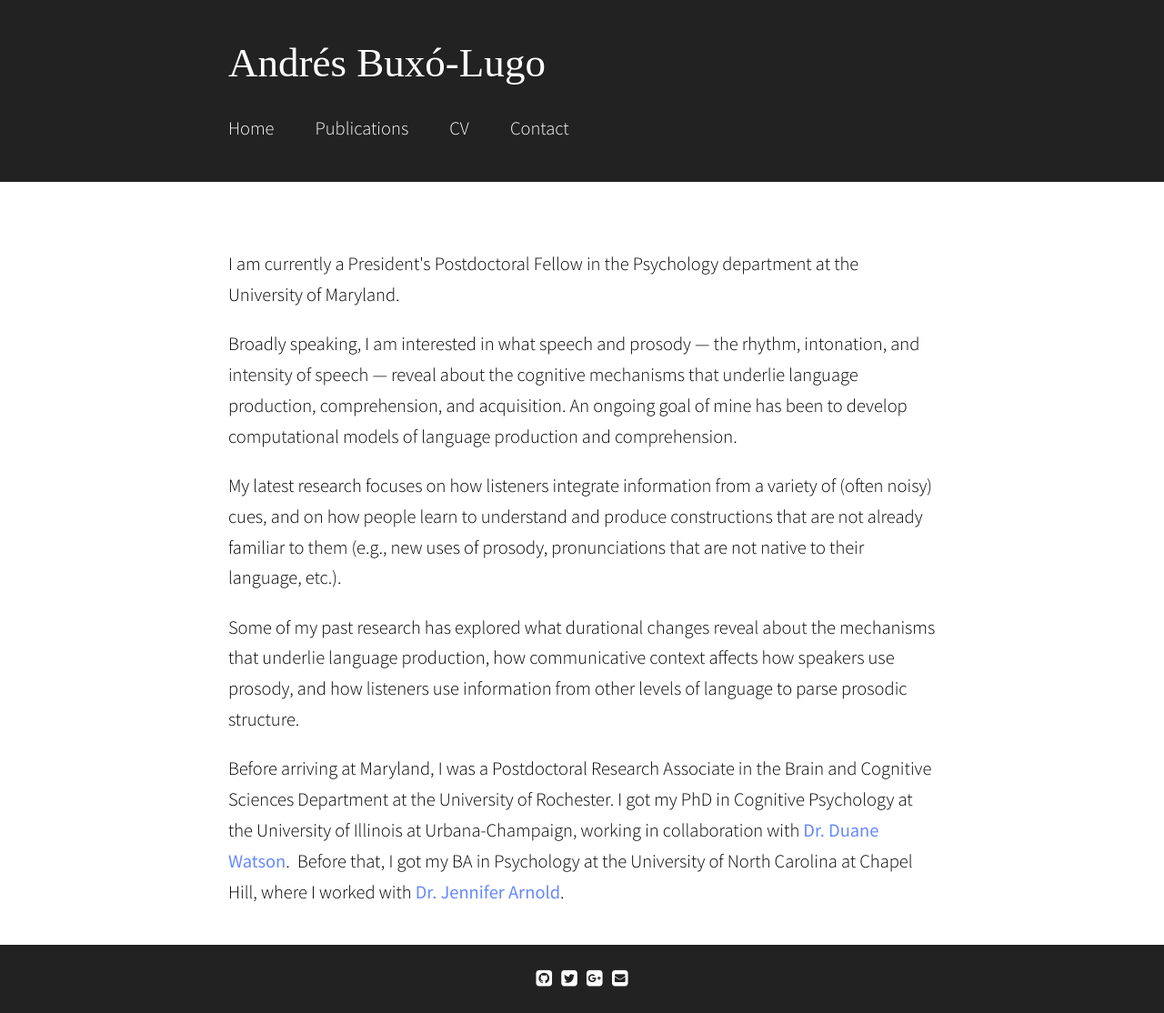
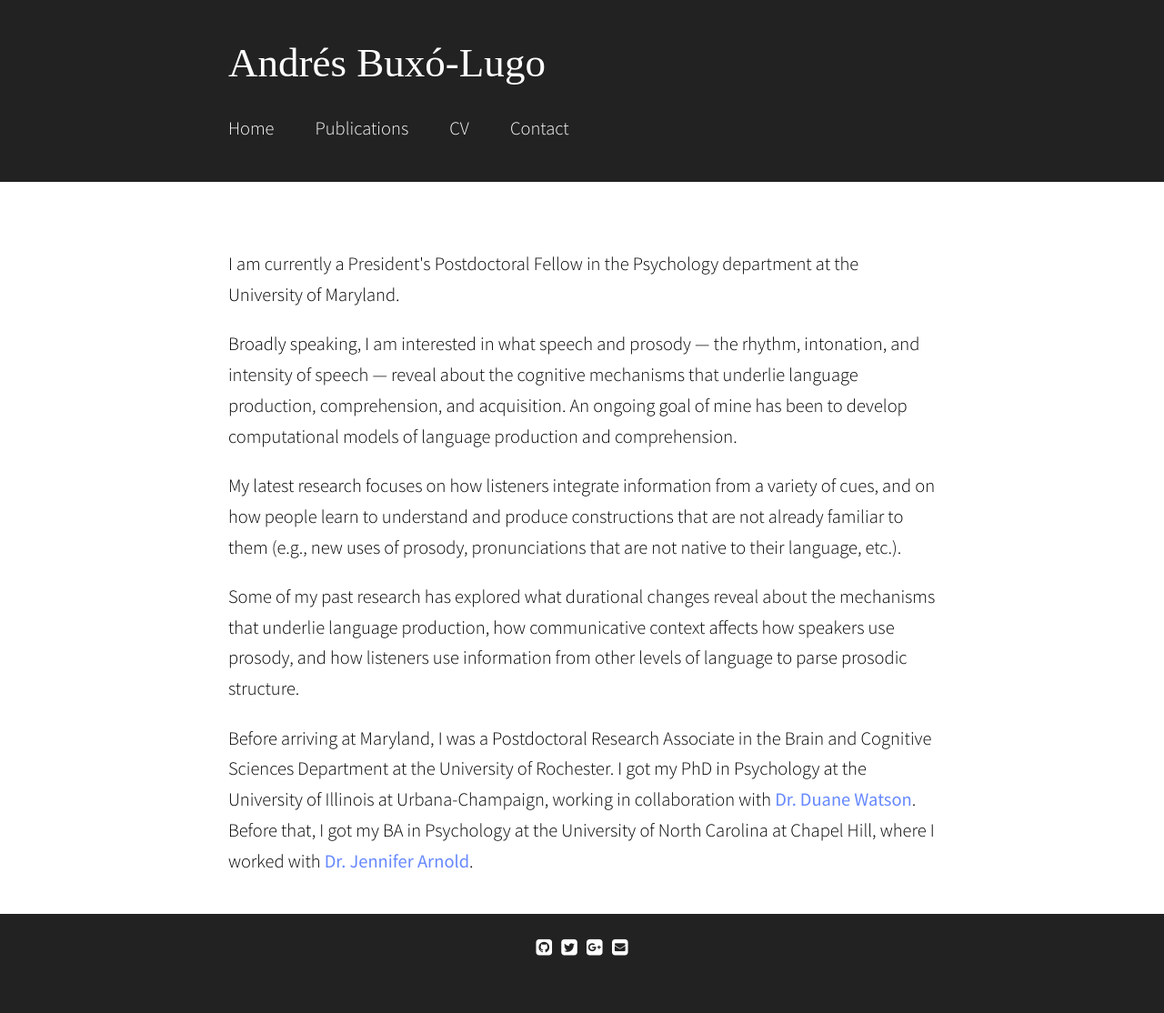
Before and after one commit to abuxolugo/abuxolugo.github.io, a Jekyll site: the page built from index.html, in a window 1280 px wide. Shown: the whole page at 91% size. Built offline with Jekyll 4.4.1, drawn with Linux system fonts in a browser that asks for light colours; some web fonts are replaced; the list of posts is cut into pages by our own code; after the commit the page ends 1080 px from its top, so only the background shows below that.

Commit message:
Update index.html

```diff
--- a/index.html
+++ b/index.html
@@ -14,7 +14,7 @@ layout: default
   that underlie language production, comprehension, and acquisition. An ongoing goal of mine has been to
   develop computational models of language production and comprehension.</p>
 
-<p>My latest research focuses on how listeners integrate information from a variety of (often noisy) cues,
+<p>My latest research focuses on how listeners integrate information from a variety of cues,
   and on how people learn to understand and produce constructions that are not already familiar to them
   (e.g., new uses of prosody, pronunciations that are not native to their language, etc.).</p>
 
@@ -24,7 +24,7 @@ layout: default
   language to parse prosodic structure.</p>
 
 <p>Before arriving at Maryland, I was a Postdoctoral Research Associate in the Brain and Cognitive Sciences
-  Department at the University of Rochester. I got my PhD in Cognitive Psychology at the University
+  Department at the University of Rochester. I got my PhD in Psychology at the University
   of Illinois at Urbana-Champaign, working in collaboration with <a href="http://www.duanegwatson.com/">Dr. Duane Watson</a>.
   Before that, I got my BA in Psychology at the University of North Carolina at Chapel
   Hill, where I worked with <a href="https://jenniferarnold.web.unc.edu/">Dr. Jennifer Arnold</a>.</p>
```
